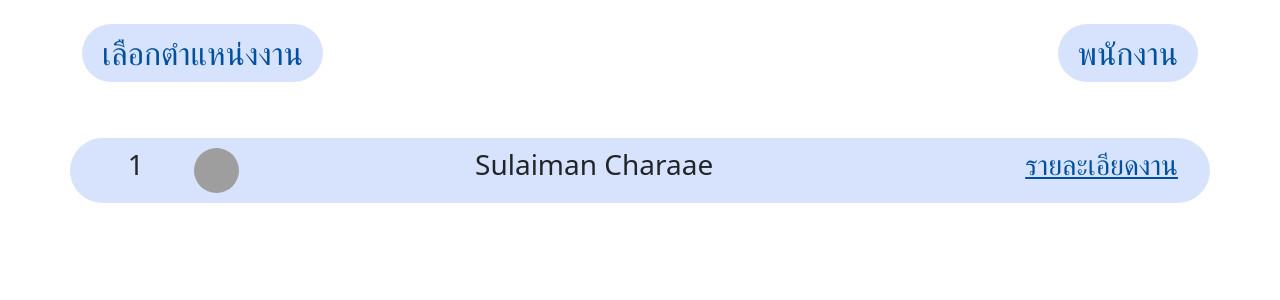
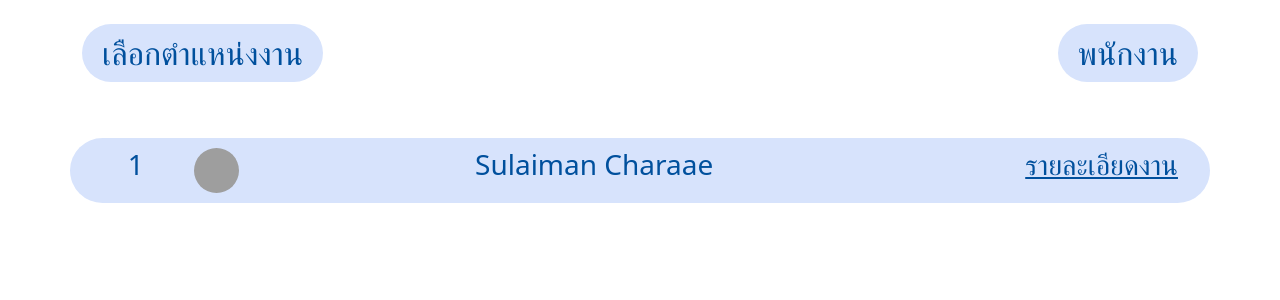
Before and after one commit to Kuddari/EmployeeTrackingsystem, a Django app: page / in a window 1280 px wide. Shown: the part 76-376 px from the top of the page. Run offline with Django 4.2, Linux system fonts and the light colour scheme; some libraries are stand-ins or nearby versions; grey boxes are pictures that could not be loaded.

Commit message:
update informations.html

```diff
--- a/static/css/informations.css
+++ b/static/css/informations.css
@@ -1,4 +1,4 @@
-h2,a {
+h2,h3,a {
     color: #00509D;
 }
 
```
